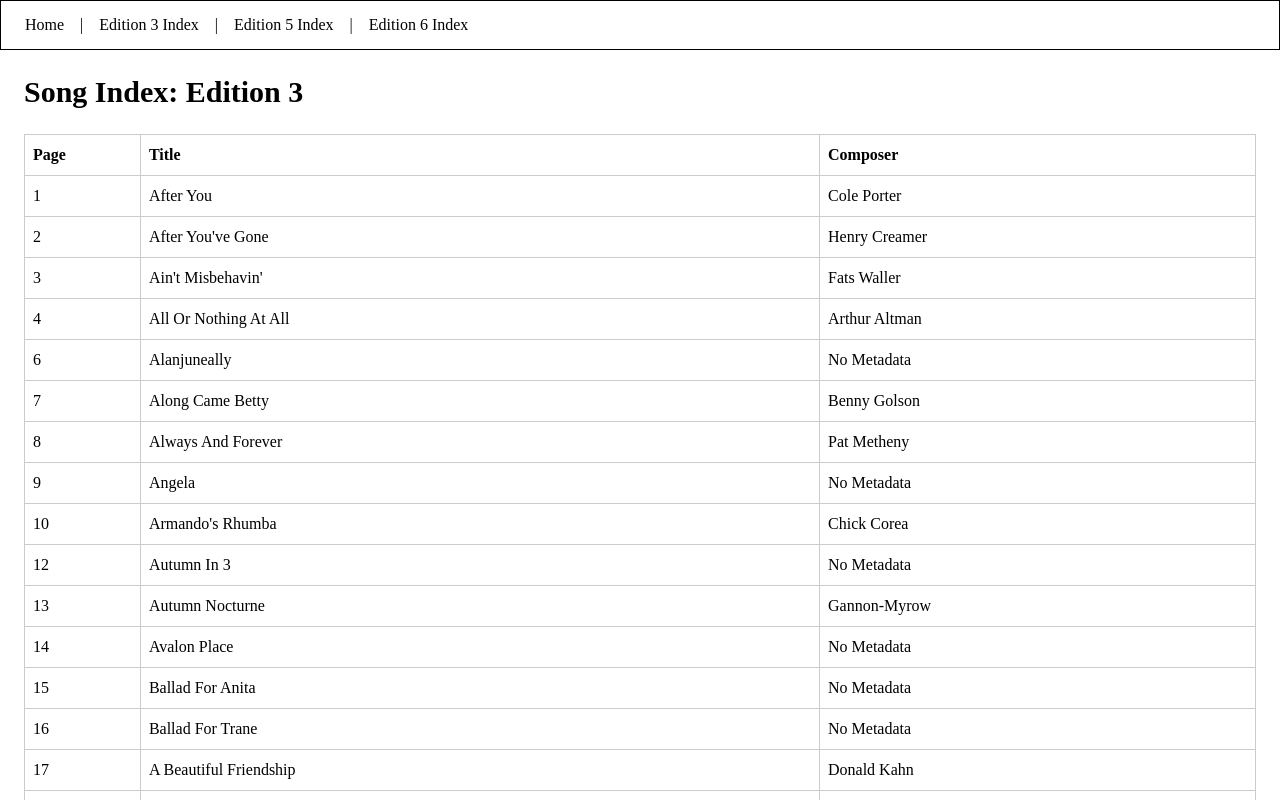
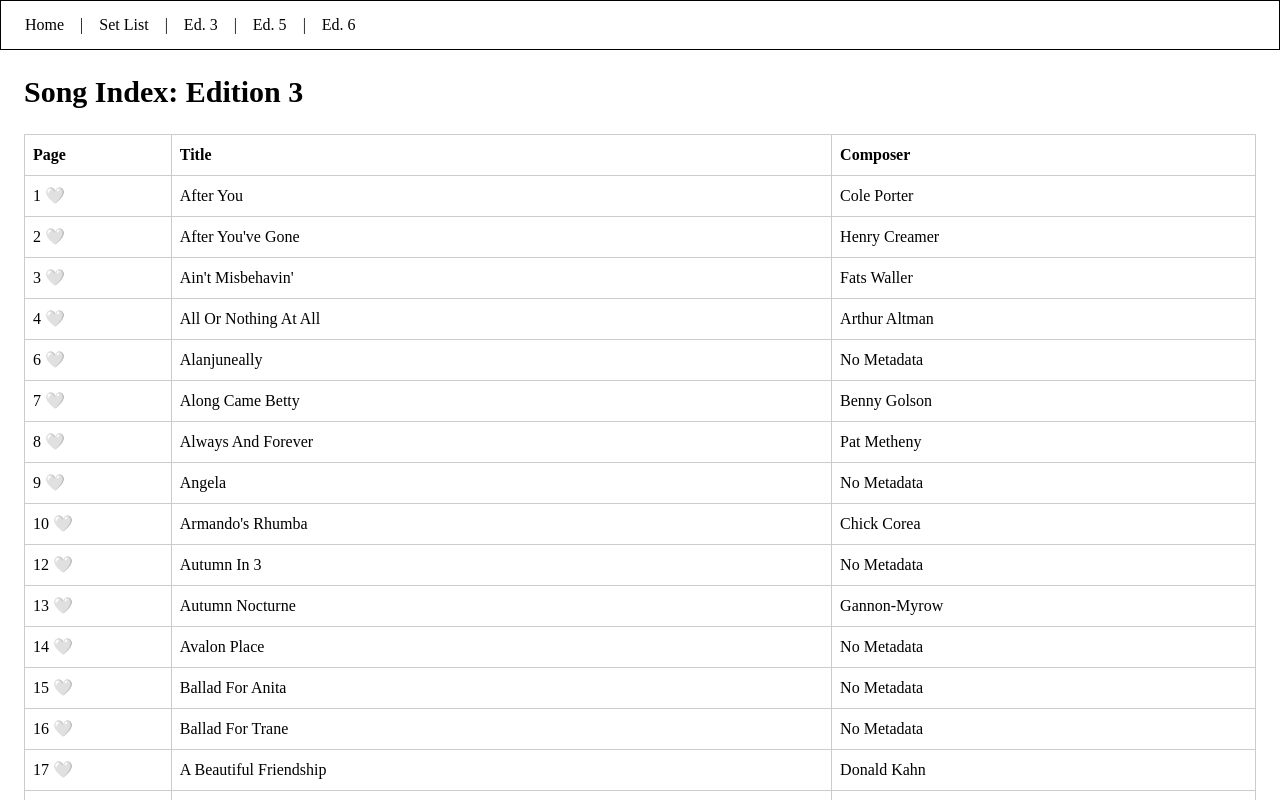
Before and after one commit to diegotyner/Real-Finder, a Vue app: page /index/3 in a window 1280 px wide. Shown: the top 800 px of the page. Built offline with nearby package versions, Linux system fonts and the light colour scheme.

Commit message:
Added setlists

```diff
--- a/src/App.vue
+++ b/src/App.vue
@@ -4,11 +4,13 @@
       <nav class="flex space-x-4 items-center">
         <router-link to="/">Home</router-link>
         <span>|</span>
-        <router-link :to="{ name: 'SongIndex', params: { edition: 3 } }">Edition 3 Index</router-link>
+        <router-link :to="{ name: 'SetList' }">Set List</router-link>
         <span>|</span>
-        <router-link :to="{ name: 'SongIndex', params: { edition: 5 } }">Edition 5 Index</router-link>
+        <router-link :to="{ name: 'SongIndex', params: { edition: 3 } }">Ed. 3</router-link>
         <span>|</span>
-        <router-link :to="{ name: 'SongIndex', params: { edition: 6 } }">Edition 6 Index</router-link>
+        <router-link :to="{ name: 'SongIndex', params: { edition: 5 } }">Ed. 5</router-link>
+        <span>|</span>
+        <router-link :to="{ name: 'SongIndex', params: { edition: 6 } }">Ed. 6</router-link>
       </nav>
     </header>
 
@@ -18,8 +20,14 @@
   </div>
 </template>
 
-<script>
-export default {
-  name: 'App',
-};
+<script setup lang="ts">
+  import { useSetlist } from '@/utils/useSetlist';
+
+  const { count } = useSetlist();
 </script>
+
+<style>
+/* .router-link-active { */
+/*   @apply font-bold text-indigo-800; */
+/* } */
+</style>
--- a/src/components/SongMetadata.vue
+++ b/src/components/SongMetadata.vue
@@ -1,7 +1,10 @@
 <script setup>
-import { createLinkTarget, titleCase } from '@/utils/utils.ts';
+import { createLinkTarget, titleCase, getNormalizedTitle } from '@/utils/utils.ts';
+import { readLocalStorage, writeLocalStorage } from '@/utils/localStorageWrapper';
+import { useSetlist } from '@/utils/useSetlist';
 
 const emit = defineEmits(['close-modal']);
+const { toggleSong, isInSetlist } = useSetlist();
 
 const props = defineProps({
   songData: {
@@ -44,7 +47,19 @@ const closeModal = () => {
           :key="`${item.edition_found}-${item.page_number}`"
           class="bg-white p-3 border rounded shadow-sm relative"
         >
+          <!--
+            getNormalizedTitle NEEDED Here.
+            Ensures that exact matches and fuzzy matches are counted as the same song.
+          -->
+          <button
+            @click="toggleSong(getNormalizedTitle(songData.title), item.edition_found, item.page_number)"
+            class="absolute top-3 right-20 px-2 py-1 rounded text-xs font-bold transition-colors"
+            :class="isInSetlist(getNormalizedTitle(songData.title), item.edition_found, item.page_number) ? 'bg-red-100 text-red-600' : 'bg-gray-200 text-gray-600'"
+          >
+            {{ isInSetlist(getNormalizedTitle(songData.title), item.edition_found, item.page_number) ? '❤️ Setlist' : '🤍 Add' }}
+          </button>
           <a :href="createLinkTarget(item.scanned_title, item.page_number, item.edition_found)" target="_blank" class="absolute top-3 right-3 text-sm text-indigo-600"> View PDF</a>
+
           <p><strong>Edition:</strong> {{ item.edition_found }}</p>
           <p><strong>Page:</strong> {{ item.page_number }}</p>
           <p><strong>Scanned Title:</strong> {{ item.scanned_title }}</p>
--- a/src/main.ts
+++ b/src/main.ts
@@ -2,8 +2,11 @@ import { createApp } from "vue";
 import "./style.css";
 import App from "@/App.vue";
 import router from "@/router";
+import { setupSetlistGlobal } from "@/utils/useSetlist";
 
 const app = createApp(App);
+
+setupSetlistGlobal(app);
+
 app.use(router);
-
 app.mount("#app");
--- a/src/router/index.ts
+++ b/src/router/index.ts
@@ -2,6 +2,7 @@ import { createRouter, createWebHistory } from "vue-router";
 import Home from "@/views/Home.vue";
 import OldHome from "@/views/OldHome.vue";
 import SongIndex from "@/views/SongIndex.vue";
+import SetList from "@/views/SetList.vue";
 
 const routes = [
   {
@@ -14,6 +15,12 @@ const routes = [
     path: "/OldHome",
     name: "OldHome",
     component: OldHome,
+  },
+
+  {
+    path: "/SetList",
+    name: "SetList",
+    component: SetList,
   },
 
   // 2. Dynamic Index Route (for /index/5 and /index/6)
--- /dev/null
+++ b/src/utils/localStorageWrapper.ts
@@ -0,0 +1,16 @@
+// API Key Methods:
+// localStorage.setItem('YourItem', response.data)
+// localStorage.getItem('YourItem')
+// localStorage.removeItem('YourItem')
+
+export const readLocalStorage = (key: string) => {
+  const stor_string = localStorage.getItem(key);
+  const stor_obj = JSON.parse(stor_string) || {};
+  return stor_obj;
+};
+
+export const writeLocalStorage = (key: string, value: object) => {
+  const stor_string = JSON.stringify(value);
+  localStorage.setItem(key, stor_string);
+  return;
+};
--- /dev/null
+++ b/src/utils/useSetlist.ts
@@ -0,0 +1,68 @@
+import { ref, readonly, provide, inject, computed, type App } from "vue";
+import {
+  readLocalStorage,
+  writeLocalStorage,
+} from "@/utils/localStorageWrapper";
+
+const SETLIST_KEY = "jrb_setlist";
+
+export function setupSetlistGlobal(app: App) {
+  const setlistIds = ref<Set<string>>(new Set());
+
+  const init = () => {
+    const saved = readLocalStorage(SETLIST_KEY);
+    if (Array.isArray(saved)) {
+      setlistIds.value = new Set(saved);
+    } else if (typeof saved === "object" && Object.keys(saved).length === 0) {
+      setlistIds.value = new Set();
+    }
+  };
+
+  init();
+
+  const toggleSong = (title: string, edition: number, page_num: number) => {
+    const id = `${title}|${edition}|${page_num}`;
+    const newSet = new Set(setlistIds.value);
+
+    if (newSet.has(id)) {
+      newSet.delete(id);
+    } else {
+      newSet.add(id);
+    }
+
+    // Trigger reactivity by replacing the reference
+    setlistIds.value = newSet;
+
+    // Persist as array
+    writeLocalStorage(SETLIST_KEY, Array.from(newSet));
+  };
+
+  const isInSetlist = (title: string, edition: number, page_num: number) => {
+    return setlistIds.value.has(`${title}|${edition}|${page_num}`);
+  };
+
+  const context = {
+    setlistIds: readonly(setlistIds),
+    count: computed(() => setlistIds.value.size),
+    toggleSong: toggleSong,
+    isInSetlist: isInSetlist,
+  };
+
+  app.provide("setlist", context);
+}
+
+export function useSetlist() {
+  const context = inject<{
+    setlistIds: any;
+    count: any;
+    toggleSong: (t: string, e: number, pn: string) => void;
+    isInSetlist: (t: string, e: number) => boolean;
+  }>("setlist");
+
+  if (!context) {
+    throw new Error(
+      "useSetlist must be used within setupSetlist (usually in App.vue)",
+    );
+  }
+  return context;
+}
--- a/src/utils/utils.ts
+++ b/src/utils/utils.ts
@@ -24,3 +24,5 @@ export const createLinkTarget = (
   const cleanedName = song_name.trim().replaceAll(" ", "_").toUpperCase();
   return `/jrb-${edition}-ed/${page_num}/${cleanedName}.pdf`;
 };
+
+export const getNormalizedTitle = (title: string) => title.trim().toLowerCase();
--- a/src/views/Home.vue
+++ b/src/views/Home.vue
@@ -16,10 +16,10 @@ const selectedSong = ref(null);
 
 const showMetadata = (song) => {
   selectedSong.value = song;
-  // Optional: Add logic to scroll or display a modal here
 };
 
 /*
+  Song data object:
   {
     "title": "500 Miles High",
     "composer": "Chick Corea",
@@ -37,7 +37,6 @@ const showMetadata = (song) => {
   },
 */
 
-// Best Practice: Initialize complex external libraries once.
 const fuse = new Fuse(
   song_metadata.map(s => ({ ...s, title: s.title.toLowerCase() })),
   {
@@ -46,8 +45,7 @@ const fuse = new Fuse(
   }
 );
 
-// 4. Reactive Search Logic (Replacing the 'input' event listener)
-// Best Practice: Use Vue's reactive 'watch' for input-driven side effects.
+// Like UseEffect, runs functions when searchQuery changes
 watch(searchQuery, (newQuery) => {
   if (!newQuery) {
     exactMatches.value = [];
@@ -57,13 +55,11 @@ watch(searchQuery, (newQuery) => {
 
   const query = newQuery.toLowerCase();
 
-  // Exact matches (Case-insensitive check)
+  // Get filter results for exact and fuzzy search
   const exact = song_metadata.filter((song) =>
     song.title.toLowerCase().includes(query)
   );
-
-  // Fuzzy matches (Using the initialized Fuse object)
-  const fuzzy = fuse.search(query);
+  const fuzzy = fuse.search(query); // fuse defined above,"new Fuse"
 
   // Update reactive state
   exactMatches.value = exact.slice(0, MAX_RESULTS).map(song => ({
@@ -101,7 +97,3 @@ watch(searchQuery, (newQuery) => {
     />
   </div>
 </template>
-
-<style>
-/* Any global resets or typography not covered by Tailwind */
-</style>
--- /dev/null
+++ b/src/views/SetList.vue
@@ -0,0 +1,123 @@
+<script setup lang="ts">
+import { ref, computed } from 'vue';
+import { useSetlist } from '@/utils/useSetlist';
+import { createLinkTarget, titleCase } from '@/utils/utils';
+
+const { setlistIds, toggleSong, count } = useSetlist();
+
+// Local state for tracking removals in the current session only
+// We use the Array<any> syntax to ensure maximum compatibility with the build environment's parser
+const recentRemovals = ref<Array<any>>([]);
+
+const orderedSongs = computed(() => {
+  // Convert the Set to an array of parsed objects for rendering
+  return Array.from(setlistIds.value as Set<string>).map(id => {
+    const [title, edition, page_num] = id.split('|');
+    return {
+      id,
+      title,
+      displayTitle: titleCase(title),
+      edition: parseInt(edition),
+      page_number: parseInt(page_num)
+    };
+  }).sort((a, b) => a.displayTitle.localeCompare(b.displayTitle));
+});
+
+const handleRemove = (song: any) => {
+  // 1. Save to local history before removal
+  recentRemovals.value.unshift({ ...song });
+
+  // 2. Limit history size
+  if (recentRemovals.value.length > 5) {
+    recentRemovals.value.pop();
+  }
+
+  // 3. Trigger global removal via toggle
+  toggleSong(song.title, song.edition, song.page_number);
+};
+
+const handleUndo = (song: any, index: number) => {
+  // 1. Add back to global state
+  toggleSong(song.title, song.edition, song.page_number);
+
+  // 2. Remove from the local trash bin
+  recentRemovals.value.splice(index, 1);
+};
+</script>
+
+<template>
+  <div class="p-6 max-w-4xl mx-auto space-y-10">
+    <!-- Active Set List Section -->
+    <section>
+      <div class="flex items-center justify-between mb-6 border-b pb-4">
+        <h1 class="text-3xl font-bold text-gray-900">Your Set List</h1>
+        <div class="flex items-center space-x-2">
+            {{ count }} songs
+        </div>
+      </div>
+
+      <!-- Empty State -->
+      <div v-if="count === 0" class="text-center py-16 bg-gray-50 rounded-xl border-2 border-dashed border-gray-200">
+        <p class="text-gray-500 mb-4 font-medium">No songs in your list yet.</p>
+        <router-link to="/" class="text-indigo-600 font-bold hover:text-indigo-800 transition-colors">
+          Search for songs to add
+        </router-link>
+      </div>
+
+      <!-- List of Added Songs -->
+      <ul v-else class="grid gap-3">
+        <li
+          v-for="song in orderedSongs"
+          :key="song.id"
+          class="flex items-center justify-between px-4 py-2 bg-white rounded-lg shadow-sm border border-gray-100"
+        >
+          <div>
+            <h3 class="font-bold text-gray-800">{{ song.displayTitle }}</h3>
+            <p class="text-xs text-gray-400 font-medium">
+              Edition {{ song.edition }} - Page {{ song.page_number }}
+            </p>
+          </div>
+
+          <div class="flex items-center space-x-4">
+            <a
+              :href="createLinkTarget(song.title.toUpperCase(), song.page_number, song.edition)"
+              target="_blank"
+              class="text-sm text-indigo-600"
+            >
+              View PDF
+            </a>
+            <button
+              @click="handleRemove(song)"
+              class="text-red-300 hover:text-red-500 clickable"
+              title="Remove from set list"
+            >
+              &times;
+            </button>
+          </div>
+        </li>
+      </ul>
+    </section>
+
+    <!-- Accidental Deletion Safeguard (Session-specific History) -->
+    <section v-if="recentRemovals.length > 0" class="bg-gray-50 p-6 rounded-xl border border-gray-300">
+      <h2 class="font-black tracking-widest mb-4">Recent Removals</h2>
+      <ul class="space-y-2">
+        <li
+          v-for="(song, index) in recentRemovals"
+          :key="'trash-' + song.id"
+          class="flex items-center justify-between bg-white/50 p-3 rounded border border-gray-200 border-dashed"
+        >
+          <span class="text-sm text-gray-400 line-through italic">
+            {{ song.displayTitle }} (Ed. {{ song.edition }})
+          </span>
+          <button
+            @click="handleUndo(song, index)"
+            class="text-xs font-bold text-indigo-600 bg-white px-3 py-1 rounded shadow-xs border border-gray-100 clickable"
+          >
+            Restore
+          </button>
+        </li>
+      </ul>
+    </section>
+  </div>
+</template>
--- a/src/views/SongIndex.vue
+++ b/src/views/SongIndex.vue
@@ -12,7 +12,14 @@
         </thead>
         <tbody>
           <tr v-for="(song, index) in processedSongList" :key="index">
-            <td>{{ song.page_number }}</td>
+            <td>
+              {{ song.page_number }}
+              <button
+                @click="toggleSong(getNormalizedTitle(song.title), edition, song.page_number)"
+              >
+              {{ isInSetlist(getNormalizedTitle(song.title), edition, song.page_number) ? '❤️' : '🤍' }}
+              </button>
+            </td>
             <td>
               <a :href="song.link" target="_blank" rel="noopener noreferrer">
                 {{ titleCase(song.title.toLowerCase()) }}
@@ -31,9 +38,13 @@
 
 <script setup lang="ts">
 import { computed } from 'vue';
+import { getNormalizedTitle } from '@/utils/utils.ts';
 import { editionIndex } from '@/data/indexed_data'; // The pre-processed index data
 import { createLinkTarget } from '@/utils/createLinkTarget'; // The utility function
 import { titleCase } from '@/utils/titleCase';
+import { useSetlist } from '@/utils/useSetlist';
+
+const { setlistIds, toggleSong, isInSetlist } = useSetlist();
 
 // Define component options like 'name' using the defineOptions macro (Vue 3.3+)
 // If on an older version, this must be omitted, and 'name' must be defined
```
